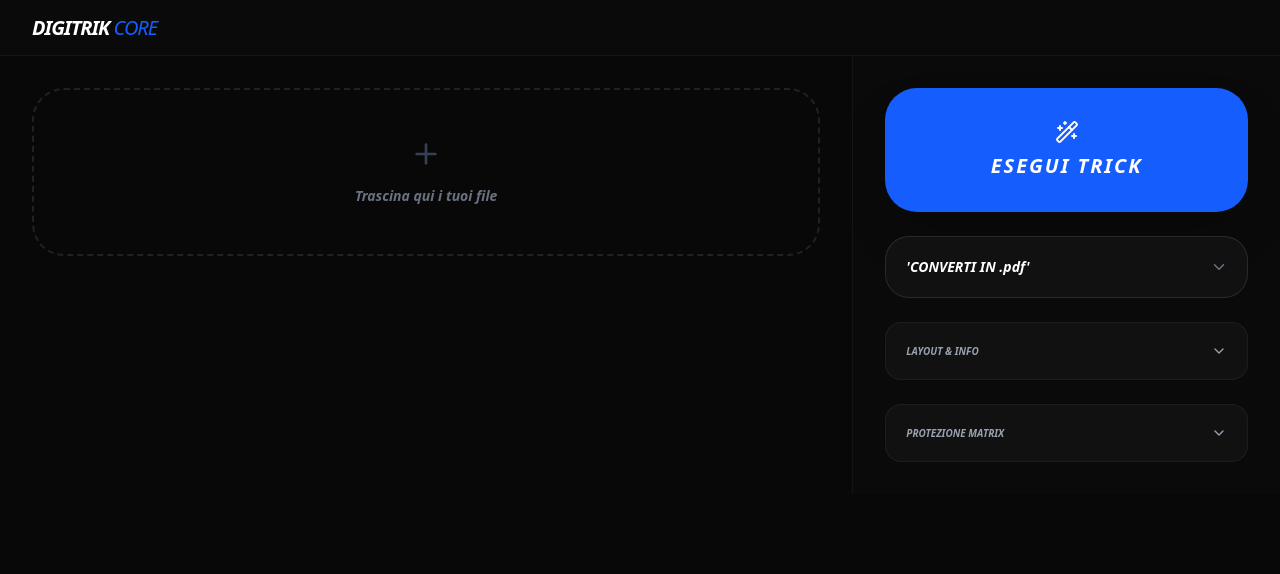
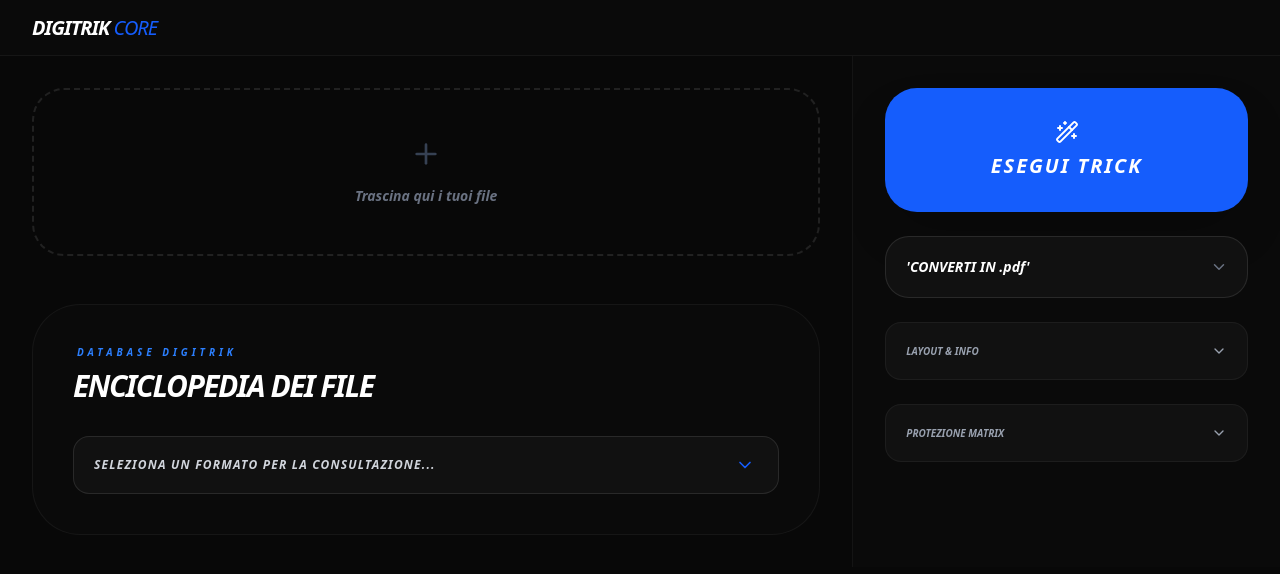
Before and after one commit to trikes2789/digitrik, a Next.js app: page / in a window 1280 px wide. Shown: the top 574 px of the page. Built offline with nearby package versions, Linux system fonts and the light colour scheme.

Commit message:
Implement file encyclopedia with format details
Added a file encyclopedia with descriptions and curiosities for various file formats.

```diff
--- a/app/page.js
+++ b/app/page.js
@@ -7,14 +7,61 @@ import { DragDropContext, Droppable, Draggable } from '@hello-pangea/dnd';
 import {
   FileText, Plus, Trash2, RefreshCcw, ChevronDown, Wand2, GripVertical,
   ImageIcon, Eye, AlignLeft, AlignCenter, AlignRight, ChevronUp,
-  ChevronRight
+  ChevronRight, Sparkles
 } from 'lucide-react';
+
+// --- DATABASE ENCICLOPEDIA (Ordinato Alfabeticamente) ---
+const fileEncyclopedia = {
+  "AI (Adobe Illustrator)": {
+    desc: "Il formato AI è un tipo di file vettoriale proprietario sviluppato da Adobe. A differenza delle immagini raster (composte da pixel), i file AI si basano su percorsi matematici definiti da punti. Questo permette di ridimensionare il contenuto all'infinito senza alcuna perdita di qualità o 'sgranatura', rendendolo lo standard per la creazione di loghi e illustrazioni professionali che devono essere stampate su superfici di ogni dimensione.",
+    curiosity: "Sapevi che internamente un file AI è basato su una versione semplificata del formato PDF? Infatti, se salvato con l'opzione 'Compatibilità PDF', puoi spesso visualizzarne l'anteprima anche senza avere Illustrator installato.",
+    type: "Immagine Vettoriale"
+  },
+  "CSV (Comma Separated Values)": {
+    desc: "Il CSV è uno dei formati di dati più vecchi e resistenti della storia dell'informatica. Si tratta di un file di puro testo dove ogni riga rappresenta un record e i dati sono separati da una virgola (o punto e virgola). È il ponte universale che permette di spostare database enormi tra software completamente diversi, come Excel, database SQL e sistemi di analisi dati complessi, grazie alla sua struttura priva di formattazione pesante.",
+    curiosity: "Nonostante sembri un formato 'moderno' per i fogli di calcolo, le sue origini risalgono al 1972, ben prima della nascita dei PC IBM, rendendolo un vero sopravvissuto dell'era dei mainframe.",
+    type: "Documento Dati"
+  },
+  "DOCX (Microsoft Word)": {
+    desc: "Il DOCX è l'evoluzione del vecchio formato DOC, introdotto da Microsoft nel 2007. La 'X' finale sta per XML, indicando che il file non è un blocco di dati binari leggibili solo da Word, ma un archivio compresso di file testuali e grafici strutturati. Questo approccio rende i documenti molto più leggeri, meno soggetti a corruzione dei dati e più facili da aprire per software di terze parti rispetto ai formati del secolo scorso.",
+    curiosity: "Se provi a rinominare un file .docx cambiando l'estensione in .zip, potrai aprirlo come una normale cartella e navigare tra le immagini e il testo contenuti al suo interno in formato XML.",
+    type: "Documento di Testo"
+  },
+  "HEIC (High Efficiency Image)": {
+    desc: "Il formato HEIC è stato adottato da Apple come standard per iPhone per risolvere il problema dello spazio di archiviazione. Utilizza una compressione molto più avanzata rispetto al vecchio JPG, permettendo di mantenere una fedeltà cromatica a 16 bit (contro gli 8 del JPG) in file che occupano circa la metà dello spazio. È ideale per la fotografia mobile moderna dove la qualità dei sensori supera la capacità di gestione dei vecchi formati.",
+    curiosity: "HEIC non è solo un formato d'immagine, ma un 'contenitore'. Può memorizzare intere sequenze di foto, motivo per cui viene usato per le 'Live Photos' che si animano quando le tocchi sullo schermo.",
+    type: "Immagine Moderna"
+  },
+  "PDF (Portable Document Format)": {
+    desc: "Creato da Adobe nel 1993, il PDF nasce con l'obiettivo di creare un documento che appaia esattamente identico su qualsiasi dispositivo, indipendentemente dal sistema operativo o dai font installati. Incapsula al suo interno testi, immagini e grafica vettoriale in un layout fisso. È diventato lo standard de facto per la pubblica amministrazione, l'editoria e i contratti legali grazie alla sua natura non modificabile accidentalmente.",
+    curiosity: "Nei primi anni '90, il software per visualizzare i PDF costava ben 50 dollari. Fu solo quando Adobe decise di rendere Acrobat Reader gratuito che il PDF sconfisse i formati concorrenti diventando lo standard mondiale.",
+    type: "Documento Universale"
+  },
+  "PNG (Portable Network Graphics)": {
+    desc: "Il PNG è nato come un miglioramento del formato GIF, progettato specificamente per il trasferimento di immagini sul web. Il suo punto di forza è la compressione 'lossless' (senza perdita di qualità) e il supporto alla trasparenza alfa, che permette di avere sfondi trasparenti con bordi sfumati perfettamente. È il formato preferito per screenshot, loghi web e icone dove la precisione dei pixel è fondamentale.",
+    curiosity: "Il formato PNG è stato creato in fretta e furia nel 1995 perché si scoprì che il formato GIF utilizzava un algoritmo di compressione coperto da brevetto, e i proprietari iniziarono a chiedere royalty.",
+    type: "Immagine Raster"
+  },
+  "SVG (Scalable Vector Graphics)": {
+    desc: "L'SVG è il linguaggio vettoriale del web. A differenza degli altri formati d'immagine, l'SVG è scritto in codice XML. Questo significa che l'immagine può essere letta dai motori di ricerca, modificata tramite CSS o animata con JavaScript. Essendo vettoriale, rimane perfettamente nitido su schermi Retina e 4K, indipendentemente da quanto lo si ingrandisca, rendendolo essenziale per il design di siti web responsivi.",
+    curiosity: "Poiché è tecnicamente 'testo', puoi aprire un file SVG con il Blocco Note, cambiare una coordinata o un colore scrivendo a mano, e l'immagine cambierà magicamente quando la riaprirai nel browser.",
+    type: "Immagine Web Vettoriale"
+  },
+  "WEBP (Google Web Picture)": {
+    desc: "Sviluppato da Google, il WebP è il formato definitivo per la velocità dei siti web moderni. Combina le migliori caratteristiche di JPG (compressione fotografica) e PNG (trasparenza), ma con file che sono mediamente il 30% più leggeri. Supporta sia la compressione con perdita che quella senza perdita, oltre alle animazioni, puntando a sostituire tutti i vecchi formati grafici della rete in un colpo solo.",
+    curiosity: "Anche se sembra un formato nuovo, WebP si basa sulla tecnologia di compressione video VP8. In pratica, un'immagine WebP è come un singolo fotogramma di un video ad alta definizione.",
+    type: "Immagine Web"
+  }
+};
 
 export default function DigitrikWorkstation() {
   const [files, setFiles] = useState([]);
   const [action, setAction] = useState('conversione');
   const [isProcessing, setIsProcessing] = useState(false);
   const [previewUrl, setPreviewUrl] = useState(null);
+
+  // --- STATO ENCICLOPEDIA ---
+  const [selectedInfo, setSelectedInfo] = useState(null);
 
   // --- STATI PER MENU A SCOMPARSA ---
   const [isLayoutOpen, setIsLayoutOpen] = useState(false);
@@ -306,11 +353,13 @@ export default function DigitrikWorkstation() {
               </div>
             </div>
           )}
+
           <div {...getRootProps()} className={`border-2 border-dashed rounded-[2rem] p-12 text-center cursor-pointer transition-all ${isDragActive ? 'border-blue-600 bg-blue-600/5' : 'border-white/10 hover:bg-white/[0.02]'}`}>
             <input {...getInputProps()} />
             <Plus className="mx-auto mb-4 text-gray-700" size={32} />
             <p className="font-bold italic text-gray-500 text-sm">Trascina qui i tuoi file</p>
           </div>
+
           <DragDropContext onDragEnd={onDragEnd}>
             <Droppable droppableId="files-list">
               {(provided) => (
@@ -335,6 +384,55 @@ export default function DigitrikWorkstation() {
               )}
             </Droppable>
           </DragDropContext>
+
+          {/* --- ENCICLOPEDIA DEI FILE --- */}
+          <div className="mt-12 p-10 bg-[#0a0a0a] border border-white/5 rounded-[3rem] space-y-8">
+            <div className="flex flex-col gap-2">
+              <span className="text-blue-500 font-black italic text-[10px] uppercase tracking-[0.4em] ml-1">Database Digitrik</span>
+              <h2 className="text-3xl font-black text-white uppercase italic tracking-tighter">Enciclopedia dei File</h2>
+            </div>
+
+            <div className="relative">
+              <select
+                onChange={(e) => setSelectedInfo(fileEncyclopedia[e.target.value])}
+                className="w-full bg-[#111] border border-white/10 rounded-2xl p-5 appearance-none font-bold text-gray-300 focus:border-blue-600 outline-none cursor-pointer uppercase text-xs tracking-widest italic"
+              >
+                <option value="">Seleziona un formato per la consultazione...</option>
+                {Object.keys(fileEncyclopedia).sort().map(name => (
+                  <option key={name} value={name}>{name}</option>
+                ))}
+              </select>
+              <ChevronDown className="absolute right-6 top-1/2 -translate-y-1/2 text-blue-600 pointer-events-none" size={20} />
+            </div>
+
+            {selectedInfo && (
+              <div className="bg-blue-600/[0.03] border border-blue-600/20 rounded-[2rem] p-8 animate-in fade-in zoom-in duration-500">
+                <div className="flex justify-between items-center mb-6">
+                  <span className="bg-blue-600 text-white text-[9px] font-black px-3 py-1.5 rounded-full uppercase tracking-widest italic">Info di Sistema</span>
+                  <div className="flex items-center gap-2 text-[9px] text-gray-500 font-black uppercase tracking-widest">
+                    <RefreshCcw size={12} className="text-blue-500" /> Tempo di lettura stimato: 25s
+                  </div>
+                </div>
+
+                <div className="space-y-6">
+                  <div>
+                    <span className="text-[10px] font-black text-gray-500 uppercase tracking-widest block mb-2">Protocollo: {selectedInfo.type}</span>
+                    <p className="text-gray-300 text-sm leading-relaxed font-medium italic">
+                      {selectedInfo.desc}
+                    </p>
+                  </div>
+
+                  <div className="flex gap-4 items-start bg-black/60 p-6 rounded-2xl border border-white/5 shadow-inner">
+                    <Sparkles className="text-blue-500 shrink-0 mt-1" size={20} />
+                    <div>
+                      <span className="text-[10px] font-black text-blue-500 uppercase italic block mb-1">Curiosità Matrix:</span>
+                      <p className="text-xs text-gray-400 italic font-bold leading-relaxed">{selectedInfo.curiosity}</p>
+                    </div>
+                  </div>
+                </div>
+              </div>
+            )}
+          </div>
         </div>
 
         <div className="col-span-4 bg-[#0a0a0a] p-8 space-y-6 relative overflow-y-auto max-h-screen">
```
